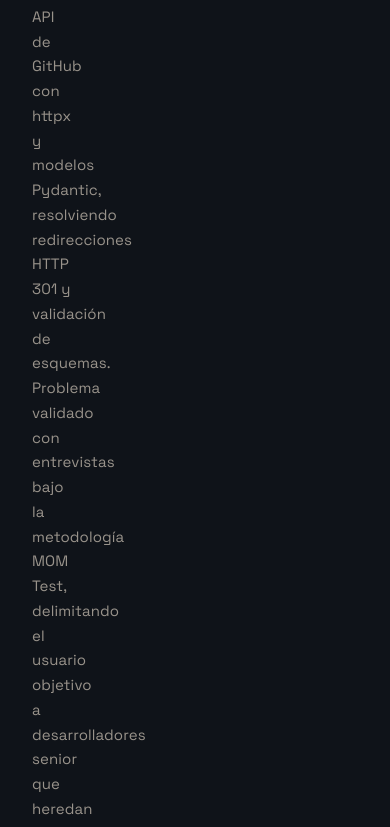
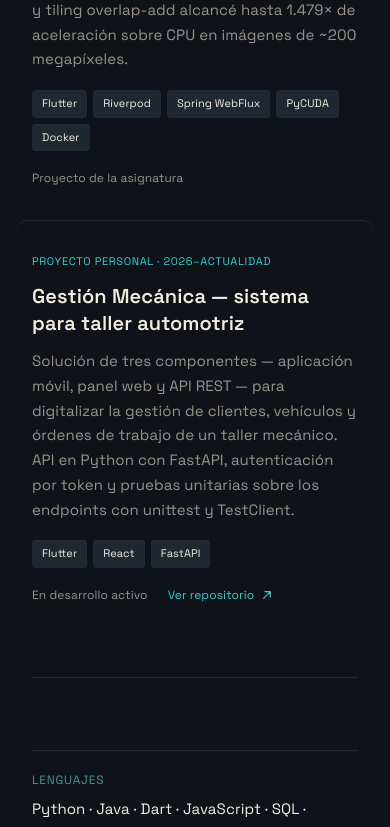
Before and after one commit to jhonatanT04/Me-profile, a React (Vite) app: page / in a window 390 px wide. Shown: the part 2997-3824 px from the top of the page. Built offline with nearby package versions, Linux system fonts and the light colour scheme.

Commit message:
refactor: mejora de la distribucion y style del componente Projects

```diff
--- a/src/App.css
+++ b/src/App.css
@@ -16,22 +16,6 @@
 .section {
   padding: 112px 0;
   border-top: 1px solid var(--line-soft);
-}
-
-.section-grid {
-  display: grid;
-  grid-template-columns: 168px 1fr;
-  gap: 56px;
-}
-
-.section-label {
-  font-size: 13px;
-  letter-spacing: 0.16em;
-  text-transform: uppercase;
-  font-family: var(--font-sans);
-  font-weight: 500;
-  color: var(--amber);
-  margin: 0;
 }
 
 /* ---------- cursor glow ---------- */
@@ -430,11 +414,15 @@
 }
 
 .project-row {
-  display: grid;
-  grid-template-columns: 56px 1fr;
-  gap: 28px;
-  padding: 40px 0;
+  position: relative;
+  margin: 0 -24px;
+  padding: 40px 24px;
   border-top: 1px solid var(--line-soft);
+  border-radius: 12px;
+  transition:
+    background-color 0.25s ease,
+    box-shadow 0.25s ease,
+    transform 0.25s ease;
 }
 
 .project-row:first-child {
@@ -446,11 +434,14 @@
   padding-bottom: 0;
 }
 
-.project-index {
-  font-family: var(--font-sans);
-  font-size: 13px;
-  color: var(--amber-dim);
-  padding-top: 4px;
+.project-row.has-link {
+  cursor: pointer;
+}
+
+.project-row.has-link:hover {
+  background-color: var(--ink-2);
+  box-shadow: 0 20px 45px rgba(0, 0, 0, 0.35);
+  transform: translateY(-2px);
 }
 
 .project-tag {
@@ -513,6 +504,12 @@
   margin: -6px -2px;
   text-decoration: none;
   color: var(--amber);
+}
+
+.project-foot a::after {
+  content: '';
+  position: absolute;
+  inset: 0;
 }
 
 .project-foot a:hover {
@@ -697,11 +694,6 @@
     max-width: 920px;
   }
 
-  .section-grid {
-    grid-template-columns: 140px 1fr;
-    gap: 32px;
-  }
-
   .hero h1 {
     font-size: 68px;
   }
@@ -769,20 +761,14 @@
     border-top: none;
   }
 
-  .section-grid {
-    grid-template-columns: 1fr;
-    gap: 20px;
-  }
-
   .exp-row {
     grid-template-columns: 1fr;
     gap: 8px;
   }
 
   .project-row {
-    grid-template-columns: 44px 1fr;
-    gap: 16px;
-    padding: 32px 0;
+    margin: 0 -16px;
+    padding: 32px 16px;
   }
 
   .skill-row {
```
